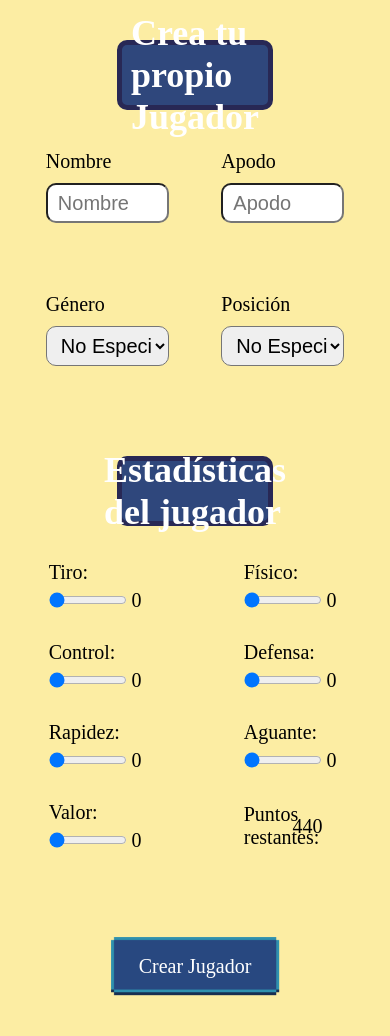
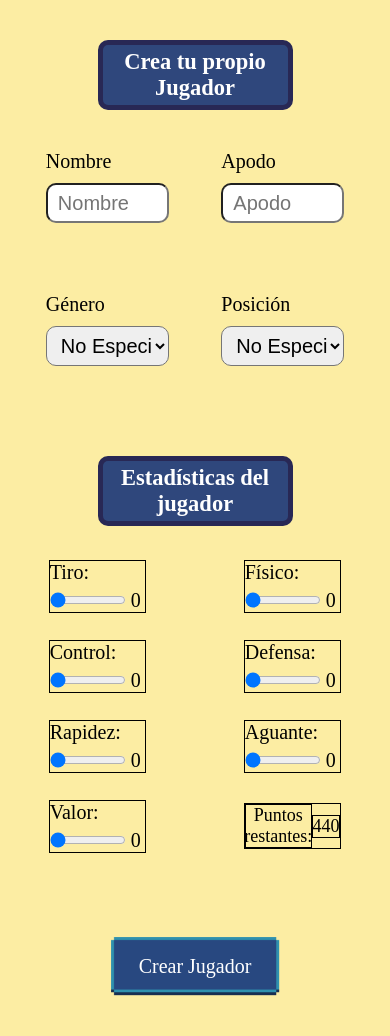
Before and after one commit to Rokorider/Comparador-InazumaEleven, a PHP site: page /crearJugador.html in a window 390 px wide. Shown: the part 80-1116 px from the top of the page. Run offline with PHP 8.4, Linux system fonts and the light colour scheme; some web fonts are replaced.

Commit message:
Crear pagian para el mentenimieto y actualizar estilos en crear jugador

```diff
--- a/crearJugador.html
+++ b/crearJugador.html
@@ -21,7 +21,7 @@
 
     <header>
         <figure class="logoNav">
-            <a href="index.html"><img src="img/logo/logo.png" alt="Logo Inazuma Eleven" /></a>
+            <a href="comparador.php"><img src="img/logo/logo.png" alt="Logo Inazuma Eleven" /></a>
         </figure>
         <nav>
             <ul>
@@ -144,7 +144,7 @@
                     </div>
                     <div class="estadistica">
                         <div class="campoEstadisticas">
-                            <p class="valorPuntos">Puntos restantes:</p>
+                            <p class="textoPuntos">Puntos restantes:</p>
                             <p class="valorPuntos" id="puntosRestantes">440</p>
                         </div>
                     </div>
--- a/styles/crearJugador.css
+++ b/styles/crearJugador.css
@@ -28,6 +28,52 @@
     color: white;
     padding: 10px;
 }
+
+@media screen and (max-width: 1000px) {
+
+    .titulo {
+        font-size: 20px;
+    }
+
+}
+
+@media screen and (max-width: 840px) {
+
+    .titulo {
+        font-size: 18px;
+    }
+
+}
+
+@media screen and (max-width: 770px) {
+
+    .titulo {
+        font-size: 16px;
+    }
+
+}
+
+@media screen and (max-width: 690px) {
+
+    .titulo {
+        font-size: 16px;
+        text-align: center;
+    }
+
+}
+
+@media screen and (max-width: 495px) {
+
+    .titulo {
+        width: 50%;
+        font-size: 15px;
+        text-align: center;
+    }
+
+}
+
+
+
 
 .formulario {
     width: 100%;
@@ -115,6 +161,7 @@
     flex-wrap: wrap;
     justify-content: center;
     align-items: center;
+    border: 1px solid black;
 }
 
 .tipoEstadistica {
@@ -135,11 +182,52 @@
     align-items: center;
 }
 
+.textoPuntos {
+    width: 50%;
+    display: flex;
+    flex-wrap: wrap;
+    font-size: 20px;
+    justify-content: center;
+    align-items: center;
+    border: 1px solid black;
+    text-align: center;
+}
+
 .valorPuntos {
     width: 50%;
     display: flex;
     flex-wrap: wrap;
     font-size: 20px;
+    justify-content: center;
+    border: 1px solid black;
+    text-align: center;
+}
+
+
+@media screen and (max-width: 720px) {
+
+    .textoPuntos{
+        width: 60%;
+    }
+
+    .valorPuntos{
+        width: 40%;
+    }
+
+}
+
+@media screen and (max-width: 590px) {
+
+    .textoPuntos{
+        width: 70%;
+        font-size: 18px;
+    }
+
+    .valorPuntos{
+        width:30%;
+        font-size: 18px;
+    }
+
 }
 
 .errorEstadisticas {
```
Also changed, not shown: mantenimiento.css (added, +68 -0 lines), mantenimiento.html (added, +32 -0 lines), mantenimiento.js (added, +56 -0 lines).
